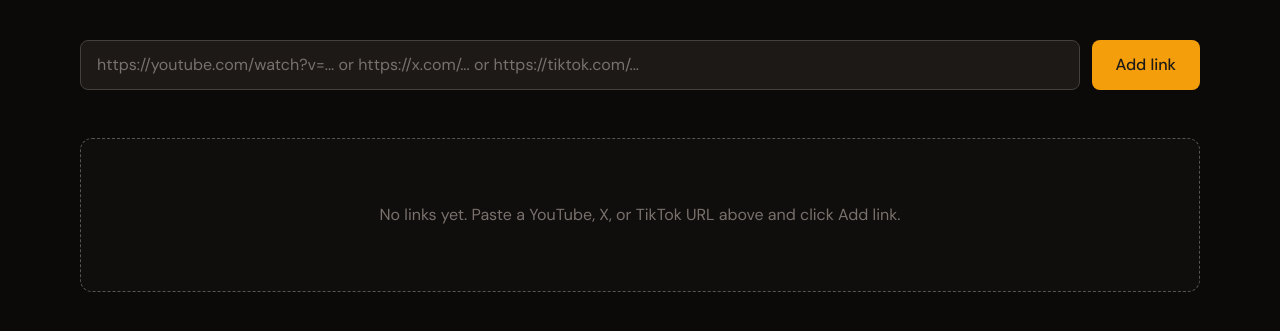
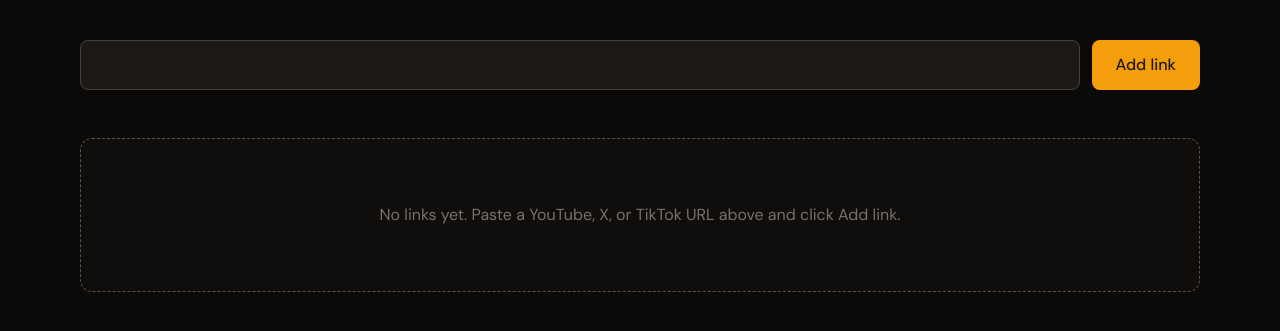
Before and after one commit to muhammadabdulbaqi/social-media-aggregator-, a Flask app: page / in a window 1280 px wide. Shown: the part 104-435 px from the top of the page. Run offline with Flask 3, Linux system fonts and the light colour scheme; some libraries are stand-ins or nearby versions.

Commit message:
fix(ui): URL field without placeholder; gitignore May checklist names
Remove grey placeholder text from add-link input (sr-only label).
Drop unused placeholder CSS. Ignore MAY_CHECKLIST.md/CHELIST explicitly.

Co-authored-by: Cursor <cursoragent@cursor.com>

```diff
--- a/app/static/css/main.css
+++ b/app/static/css/main.css
@@ -10,9 +10,6 @@ body {
     background-color: rgb(28 25 23);
     padding: 0.75rem 1rem;
     color: rgb(245 245 244);
-}
-.form-input::placeholder {
-    color: rgb(120 113 108);
 }
 .form-input:focus {
     outline: none;
--- a/app/templates/index.html
+++ b/app/templates/index.html
@@ -21,12 +21,15 @@
 
 <form action="{{ url_for('main.add_link') }}" method="post" class="mb-12">
     <div class="flex flex-col sm:flex-row gap-3">
+        <label for="add-link-url" class="sr-only">Paste a supported video or post URL</label>
         <input
+            id="add-link-url"
             type="url"
             name="url"
-            placeholder="https://youtube.com/watch?v=... or https://x.com/... or https://tiktok.com/..."
             class="form-input"
             required
+            autocomplete="url"
+            inputmode="url"
         >
         <button type="submit" class="btn-primary">Add link</button>
     </div>
```
Also changed, not shown: 1 other file.
